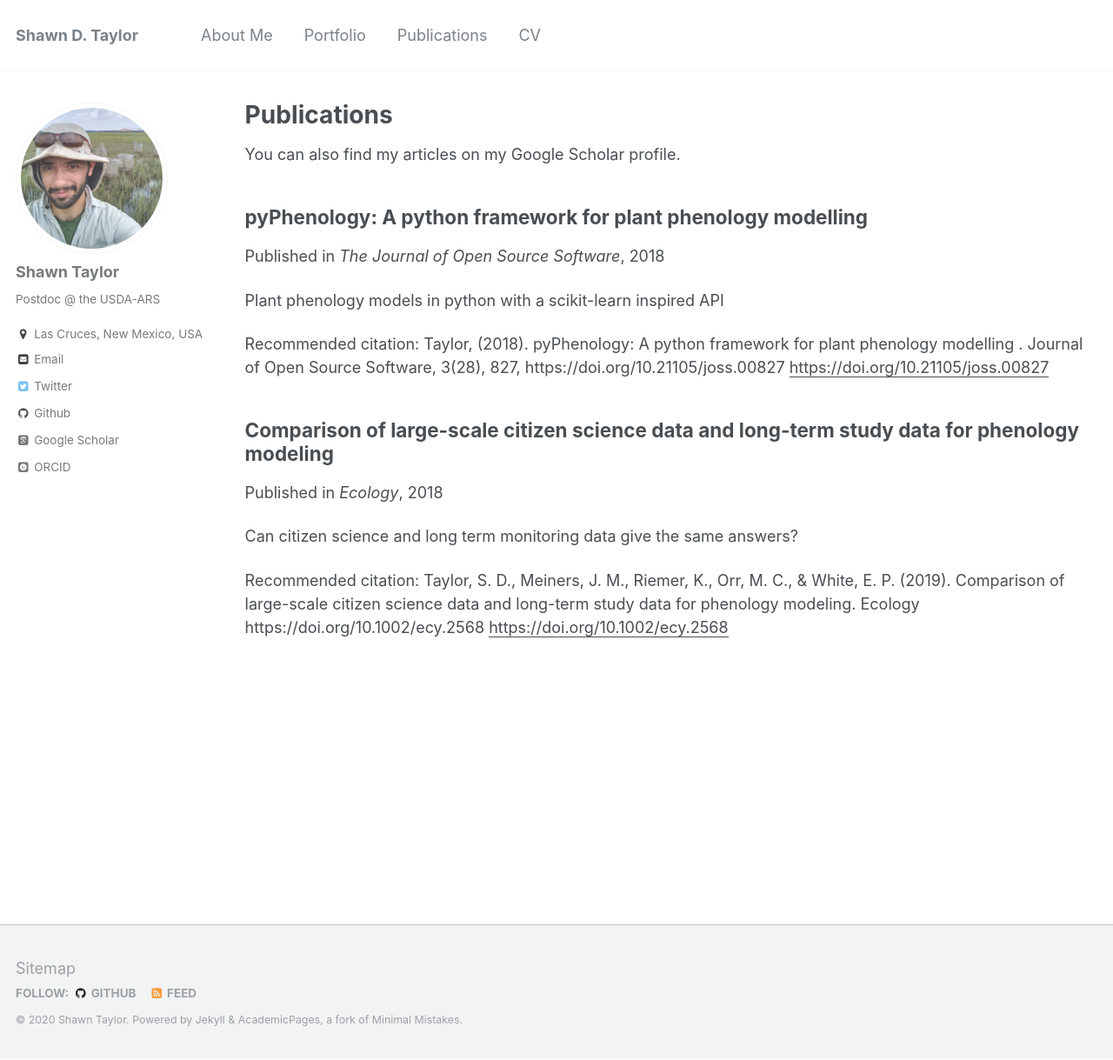
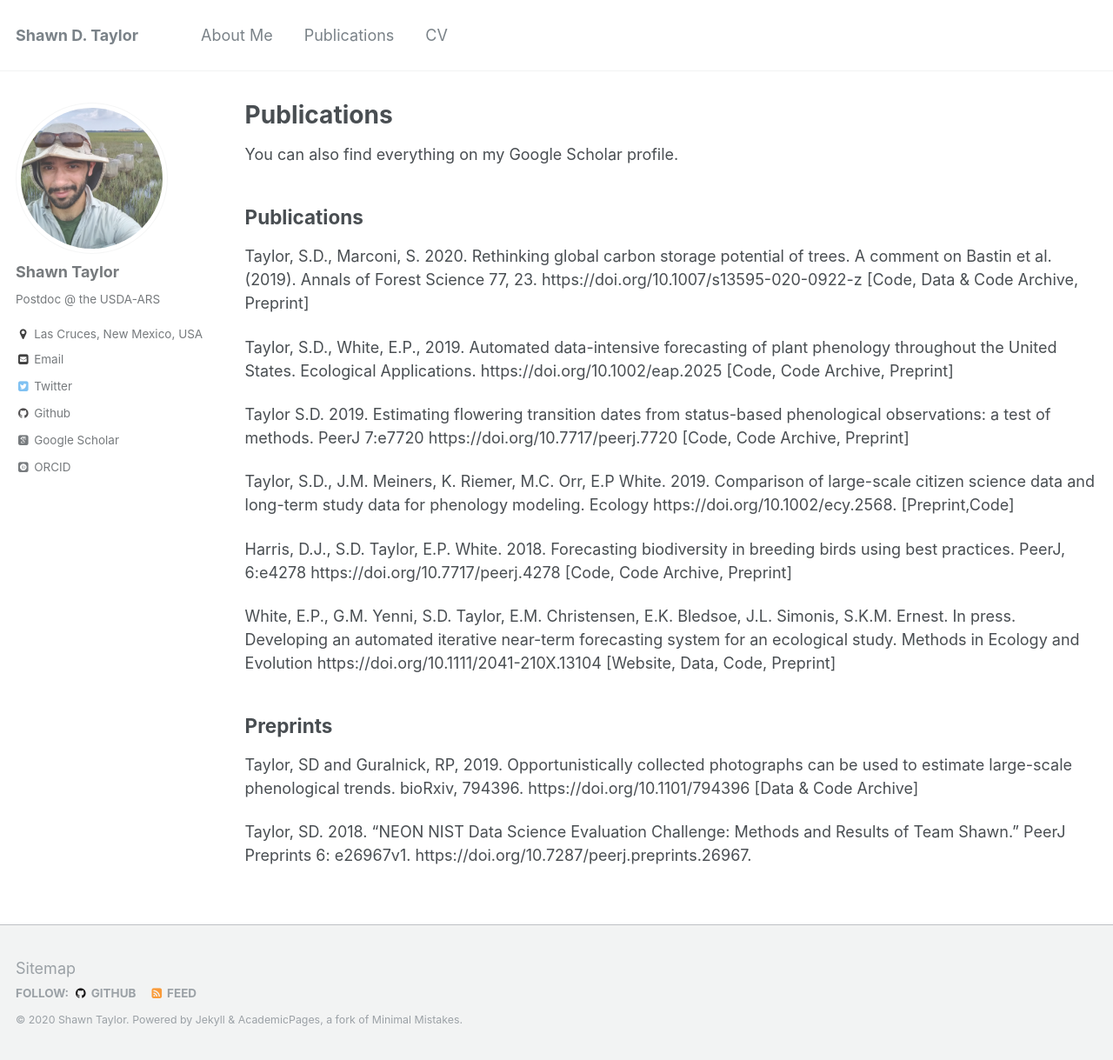
Before and after one commit to sdtaylor/sdtaylor.github.io, a Jekyll site: the page built from _pages/publications.md, in a window 1280 px wide and 1219 px high. Shown: the whole window at 87% size. Built offline with Jekyll 4.4.1, drawn with Linux system fonts in a browser that asks for light colours; some web fonts are replaced.

Commit message:
drop portfolio page and make pub page a list
-portfolio page wasn't really working. Maybe an Other
page to highlight the websites I've made.
-pub page where each paper has a dedicated page is
sorta redundant

```diff
--- a/_data/navigation.yml
+++ b/_data/navigation.yml
@@ -3,8 +3,8 @@ main:
   - title: "About Me"
     url: /
 
-  - title: "Portfolio"
-    url: /portfolio/
+#  - title: "Portfolio"
+#    url: /portfolio/
 
   - title: "Publications"
     url: /publications/
--- a/_pages/publications.md
+++ b/_pages/publications.md
@@ -5,10 +5,41 @@ permalink: /publications/
 author_profile: true
 ---
 
-You can also find my articles on my [Google Scholar profile](https://scholar.google.com/citations?user=SvjLzQMAAAAJ&hl=en).
+You can also find everything on my [Google Scholar profile](https://scholar.google.com/citations?user=SvjLzQMAAAAJ&hl=en).
 
-{% include base_path %}
 
-{% for post in site.publications reversed %}
-  {% include archive-single.html %}
-{% endfor %}
+## Publications
+
+Taylor, S.D., Marconi, S. 2020. Rethinking global carbon storage potential of trees. A comment on Bastin et al. (2019). Annals of Forest Science 77, 23. [https://doi.org/10.1007/s13595-020-0922-z](https://doi.org/10.1007/s13595-020-0922-z)
+[[Code](https://github.com/sdtaylor/bastin2019_reply),
+[Data & Code Archive](https://doi.org/10.5281/zenodo.3364028),
+[Preprint](https://doi.org/10.1101/730325)]
+
+Taylor, S.D., White, E.P., 2019. Automated data-intensive forecasting of plant phenology throughout the United States. Ecological Applications. [https://doi.org/10.1002/eap.2025](https://doi.org/10.1002/eap.2025)
+[[Code](https://github.com/sdtaylor/phenology_forecasts),
+[Code Archive](https://doi.org/10.5281/zenodo.2577452),
+[Preprint](https://doi.org/10.1101/634568)]
+
+Taylor S.D. 2019. Estimating flowering transition dates from status-based phenological observations: a test of methods. PeerJ 7:e7720 [https://doi.org/10.7717/peerj.7720](https://doi.org/10.7717/peerj.7720)
+[[Code](https://github.com/sdtaylor/phenology_estimators),
+[Code Archive](https://zenodo.org/record/3234913),
+[Preprint](https://doi.org/10.7287/peerj.preprints.27629v1)]
+
+Taylor, S.D., J.M. Meiners, K. Riemer, M.C. Orr, E.P White. 2019. Comparison of large-scale citizen science data and long-term study data for phenology modeling. Ecology [https://doi.org/10.1002/ecy.2568](https://doi.org/10.1002/ecy.2568). [[Preprint]( https://doi.org/10.1101/335802),[Code](https://github.com/sdtaylor/phenology_dataset_study)]
+
+Harris, D.J., S.D. Taylor, E.P. White. 2018. Forecasting biodiversity in breeding birds using best practices. PeerJ, 6:e4278 [https://doi.org/10.7717/peerj.4278](https://doi.org/10.7717/peerj.4278)
+[[Code](https://github.com/weecology/bbs-forecasting/),
+[Code Archive](https://doi.org/10.5281/zenodo.888988),
+[Preprint](https://doi.org/10.1101/191130)]
+
+White, E.P., G.M. Yenni, S.D. Taylor, E.M. Christensen, E.K. Bledsoe, J.L. Simonis, S.K.M. Ernest. In press. Developing an automated iterative near-term forecasting system for an ecological study. Methods in Ecology and Evolution [https://doi.org/10.1111/2041-210X.13104](https://doi.org/10.1111/2041-210X.13104) [[Website](https://portal.naturecast.org/),
+[Data](https://github.com/weecology/PortalData),
+[Code](https://github.com/weecology/portalPredictions),
+[Preprint](https://doi.org/10.1101/268623)]
+
+## Preprints
+
+Taylor, SD and Guralnick, RP, 2019. Opportunistically collected photographs can be used to estimate large-scale phenological trends. bioRxiv, 794396. [https://doi.org/10.1101/794396](https://doi.org/10.1101/794396)
+[[Data & Code Archive](https://doi.org/10.5281/zenodo.3473015)]
+
+Taylor, SD. 2018. “NEON NIST Data Science Evaluation Challenge: Methods and Results of Team Shawn.” PeerJ Preprints 6: e26967v1. [https://doi.org/10.7287/peerj.preprints.26967](https://doi.org/10.7287/peerj.preprints.26967).
```
